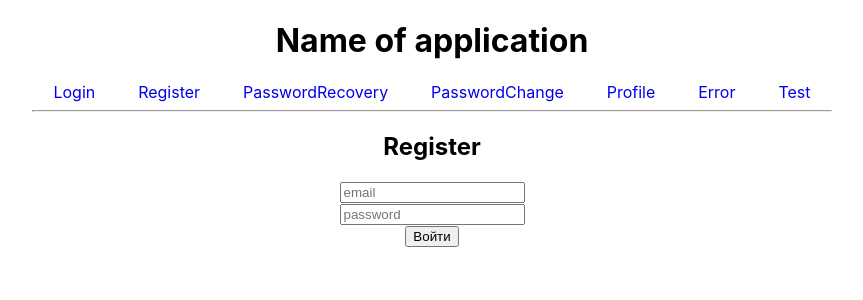
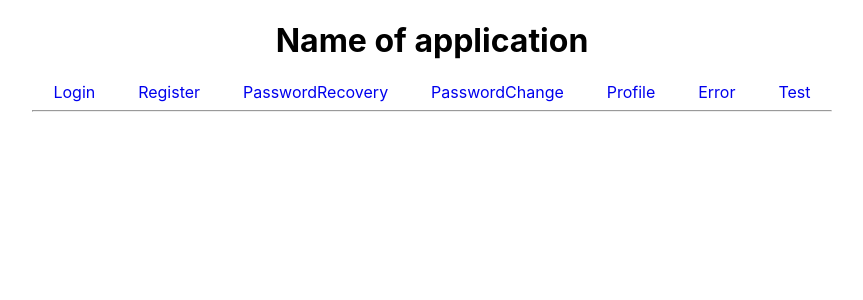
Before and after one commit to katrainer/cards, a React (Create React App) app: page /#/register in a window 1280 px wide. Shown: the top 300 px of the page, without its empty margins (208-1071 px from the left). Built offline with nearby package versions, Linux system fonts and the light colour scheme; no server answers.

Commit message:
create API

```diff
--- a/src/f2-features/fe1-auth/a2-register/Register.tsx
+++ b/src/f2-features/fe1-auth/a2-register/Register.tsx
@@ -1,53 +1,5 @@
-import {useFormik} from 'formik'
-import {auth} from '../../../f1-main/m3-API/api';
+export const Register = () => {
+    return <div>
 
-export const Register = () => {
-    const formik = useFormik({
-        initialValues: {
-            email: '',
-            password: '',
-        },
-        onSubmit: (values: OnSubmitArgsType) => {
-            auth.register(values.email, values.password).then(res=>res)
-        },
-        validate: (values) => {
-            const errors: FormikErrorType = {};
-            if (!values.email) {
-                errors.email = 'Required';
-            } else if (!/^[A-Z0-9._%+-]+@[A-Z0-9.-]+\.[A-Z]{2,4}$/i.test(values.email)) {
-                errors.email = 'Invalid email address';
-            }
-            if (values.password.length < 7) errors.password = 'The password is too short'
-            return errors;
-        },
-    });
-    return (
-        <div>
-            <h2>Register</h2>
-            <form onSubmit={formik.handleSubmit}>
-                <input id={'email'}
-                       type={'email'}
-                       placeholder={'email'}
-                       {...formik.getFieldProps('email')}/>
-                {formik.touched.email && formik.errors.email &&
-                    <div style={{color: 'red'}}>{formik.errors.email}</div>}<br/>
-                <input id={'password'}
-                       type={'password'}
-                       placeholder={'password'}
-                       {...formik.getFieldProps('password')}/>
-                {formik.touched.password && formik.errors.password &&
-                    <div style={{color: 'red'}}>{formik.errors.password}</div>}<br/>
-                <button type={'submit'}>Войти</button>
-            </form>
-        </div>
-    )
+    </div>
 }
-//type
-type FormikErrorType = {
-    email?: string
-    password?: string
-}
-type OnSubmitArgsType = {
-    email: string
-    password: string
-}
```
